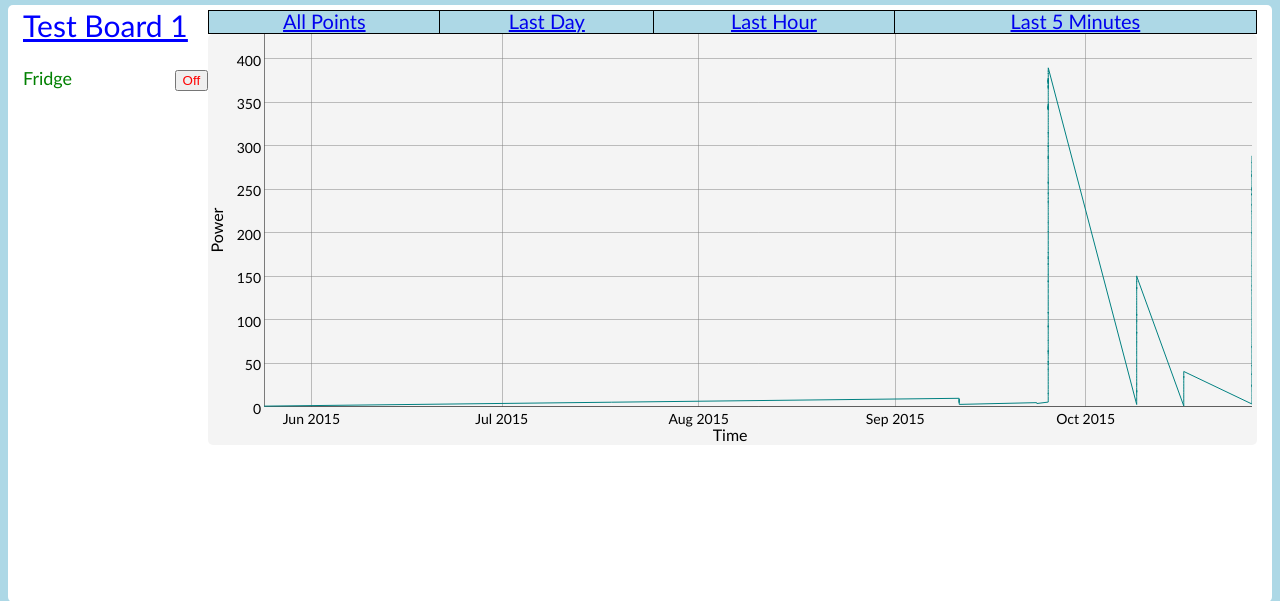
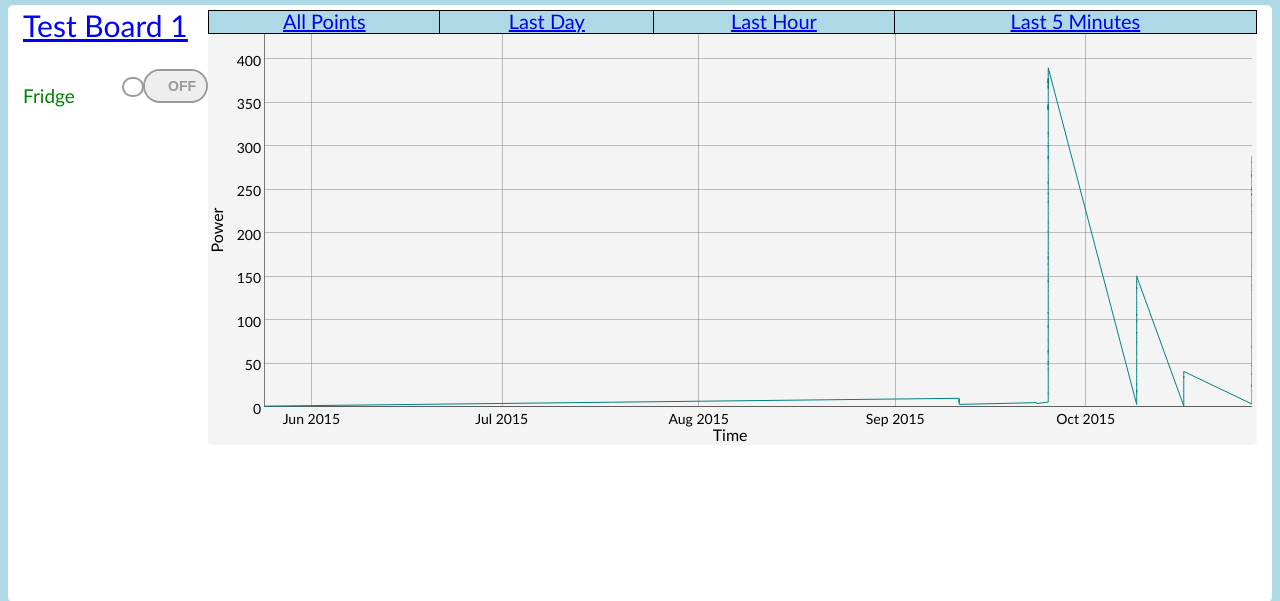
Before and after one commit to Hugoagogo/SmartBoardWeb, a Django app: page /1/ in a window 1280 px wide. Shown: the part 162-763 px from the top of the page. Run offline with Django 3.2, Linux system fonts and the light colour scheme; data comes from the database, SQL or seed files in the repository; both versions use the stored data as it was after the commit; data that the repository does not hold is empty.

Commit message:
Integrated better switches

```diff
--- a/dashboard/static/dashboard/css/site.css
+++ b/dashboard/static/dashboard/css/site.css
@@ -79,3 +79,48 @@ body {
 #footer {
 
 }
+
+.onoffswitch {
+    position: relative; width: 90px;
+}
+.onoffswitch-checkbox {
+    display: none;
+}
+.onoffswitch-label {
+    display: block; overflow: hidden; cursor: pointer;
+    border: 2px solid #999999; border-radius: 20px;
+}
+.onoffswitch-inner {
+    display: block; width: 200%; margin-left: -100%;
+    transition: margin 0.3s ease-in 0s;
+}
+.onoffswitch-inner:before, .onoffswitch-inner:after {
+    display: block; float: left; width: 50%; height: 30px; padding: 0; line-height: 30px;
+    font-size: 14px; color: white; font-family: Trebuchet, Arial, sans-serif; font-weight: bold;
+    box-sizing: border-box;
+}
+.onoffswitch-inner:before {
+    content: "ON";
+    padding-left: 10px;
+    background-color: green; color: #FFFFFF;
+}
+.onoffswitch-inner:after {
+    content: "OFF";
+    padding-right: 10px;
+    background-color: #EEEEEE; color: #999999;
+    text-align: right;
+}
+.onoffswitch-switch {
+    display: block; width: 18px; margin: 8px;
+    background: #FFFFFF;
+    position: absolute; top: 0; bottom: 0;
+    right: 56px;
+    border: 2px solid #999999; border-radius: 20px;
+    transition: all 0.3s ease-in 0s;
+}
+.onoffswitch-checkbox:checked + .onoffswitch-label .onoffswitch-inner {
+    margin-left: 0;
+}
+.onoffswitch-checkbox:checked + .onoffswitch-label .onoffswitch-switch {
+    right: 0px;
+}
--- a/dashboard/templates/channel_page.html
+++ b/dashboard/templates/channel_page.html
@@ -21,9 +21,15 @@
         <div1 style="float:left; width:15%;">
             <h2 style="height:10%; font-size:30; color:blue; text-decoration: underline;"><a href="{% url 'board' channel.board.id %}" style="color:blue">{{channel.board}}</a></h2>
 
-            <table><tr><th style="width:85%;"></th></tr>
-                <td style="font-size:18; color:green">{{channel.name}}</td>
-                <td><button id="switch" onclick="button_press({{channel.id}})" onblur="button_status({{status.status}})"> </button></td>
+            <table><tr><th style="width:65%;"></th></tr>
+                <td style="font-size:19; color:green">{{channel.name}}</td>
+                <td class="onoffswitch">
+                        <input type="checkbox" name="onoffswitch" class="onoffswitch-checkbox" id="switch" />
+                        <label class="onoffswitch-label" for="myonoffswitch" onclick="button_press({{ channel.id }})">
+                            <span class="onoffswitch-inner"></span>
+                            <span class="onoffswitch-switch"></span>
+                        </label>
+                </td>
             </table>
 
         </div1>
@@ -40,11 +46,9 @@
             document.getElementById("switch").innerHTML = num;
             var mask = 1<<(i-1);
             if((num & mask ) != 0) {
-                  document.getElementById("switch").innerHTML = "On";
-                  document.getElementById("switch").style.color = "Green";
+                  document.getElementById("switch").checked = true;
               } else {
-                  document.getElementById("switch").innerHTML = "Off";
-                  document.getElementById("switch").style.color = "Red";
+                  document.getElementById("switch").checked = false;
               }
         }
 
```
Also changed, not shown: dashboard/templates/board_page.html (+13 -9 lines), db.sqlite3.
